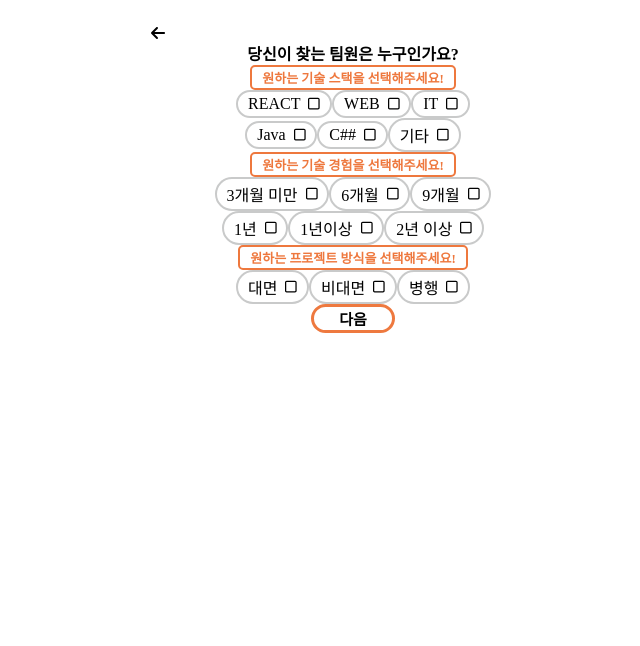
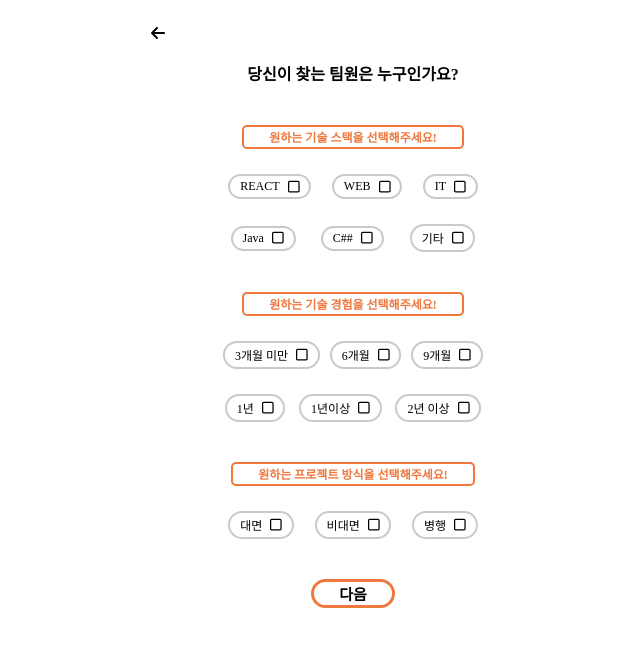
Before and after one commit to ppakjae/buildup, a React (Create React App) app in the folder buildupproject/frontend/: page /select_condition in a window 1280 px wide. Shown: the top 646 px of the page, without its empty margins (287-927 px from the left). Built offline with nearby package versions, Linux system fonts and the light colour scheme; a web font is replaced by a local one.

Commit message:
8.17 last

```diff
--- a/buildupproject/frontend/src/cmp/FindMember.jsx
+++ b/buildupproject/frontend/src/cmp/FindMember.jsx
@@ -16,7 +16,24 @@ const Find_member = () => {
   const goSelectCondition = () => {
     navigate("/select_condition");
   };
-  const [backgroundColor, setOrange] = useState("transparent");
+  const [back1, setOrange1] = useState("transparent");
+  const [back2, setOrange2] = useState("transparent");
+  const [back3, setOrange3] = useState("transparent");
+  const [back4, setOrange4] = useState("transparent");
+
+  const toggleBackground1 = () => {
+    setOrange1((back1) => !back1);
+  };
+  const toggleBackground2 = () => {
+    setOrange2((back2) => !back2);
+  };
+  const toggleBackground3 = () => {
+    setOrange3((back3) => !back3);
+  };
+  const toggleBackground4 = () => {
+    setOrange4((back4) => !back4);
+  };
+
 
   return (
     <>
@@ -27,40 +44,32 @@ const Find_member = () => {
         />
       </BackHeader>
       <FindMain>
-        <p className="score600" style={{ fontSize: "100%" }}>당신이 찾는 팀원은 누구인가요?</p>
-        <OrangeTextBox className="score600">
+        <p className="score600" style={{ fontSize: "100%", marginTop: "20px" }}>당신이 찾는 팀원은 누구인가요?</p>
+        <OrangeTextBox className="score600" style={{ marginTop: "40px" }}>
             당신이 찾는 팀원의 분야를 선택해주세요!
         </OrangeTextBox>
         <MemberBoxCover>
-            <MemberBox onClick={() => {
-                setOrange('#ff9866');
-            }} type="button" style={{backgroundColor}}>
+            <MemberBox onClick={toggleBackground1} type="button" style={{backgroundColor: back1 ? 'transparent' : '#ff9866' }}>
                 <img src="/img/members/product_planner.png" alt="product_planner.png" style={{ height:"62px", marginBottom:"20px" }}/>
                 <p className="score600">기획자</p>
 
             </MemberBox>
-            <MemberBox onClick={() => {
-                setOrange('#ff9866');
-            }} type="button" style={{backgroundColor}}>
+            <MemberBox onClick={toggleBackground2} type="button" style={{backgroundColor: back2 ? 'transparent' : '#ff9866' }}>
                 <img src="/img/members/developer.png" alt="developer.png" style={{ height:"62px", marginBottom:"20px" }}/>
                 <p className="score600">개발자</p>
             </MemberBox>
         </MemberBoxCover>
         <MemberBoxCover>
-            <MemberBox onClick={() => {
-                setOrange('#ff9866');
-            }} type="button" style={{backgroundColor}}>
+            <MemberBox onClick={toggleBackground3} type="button" style={{backgroundColor: back3 ? 'transparent' : '#ff9866' }}>
                 <img src="/img/members/designer.png" alt="designer.png" style={{ height:"62px", marginBottom:"20px" }}/>
                 <p className="score600">디자이너</p>
             </MemberBox>
-            <MemberBox onClick={() => {
-                setOrange('#ff9866');
-            }} type="button" style={{backgroundColor}}>
+            <MemberBox onClick={toggleBackground4} type="button" style={{backgroundColor: back4 ? 'transparent' : '#ff9866' }}>
                 <img src="/img/members/maketer.png" alt="maketer.png" style={{ height:"62px", marginBottom:"20px" }}/>
                 <p className="score600">마케터</p>
             </MemberBox>
         </MemberBoxCover>
-        <MainButton onClick={goSelectCondition} type="button" className="score600" style={{ padding: "1px 25px", fontSize: "15px"}}>
+        <MainButton onClick={goSelectCondition} type="button" className="score600" style={{ padding: "1px 25px", fontSize: "15px", magingTop: "70px"}}>
                 다음
         </MainButton>
       </FindMain>
--- a/buildupproject/frontend/src/cmp/SelectCondition.jsx
+++ b/buildupproject/frontend/src/cmp/SelectCondition.jsx
@@ -1,5 +1,5 @@
-import React from "react";
-import { faArrowLeft } from "@fortawesome/free-solid-svg-icons";
+import React, { useState } from "react";
+import { faArrowLeft, faSquareCheck } from "@fortawesome/free-solid-svg-icons";
 import { faSquare } from "@fortawesome/free-regular-svg-icons";
 import { useNavigate } from "react-router-dom";
 
@@ -7,13 +7,76 @@ import {
   BackHeader,
   FindMain,
   OrangeTextBox,
-  MemberBoxCover,
+  ConditionBoxCover,
   ConditionBtn,
   MainButton,
 } from "../styledComponents";
 import { FontAwesomeIcon } from "@fortawesome/react-fontawesome";
 
 const Select_condition = () => {
+    const [checkbox1, setCheckbox1] = useState(true);
+    const [checkbox2, setCheckbox2] = useState(true);
+    const [checkbox3, setCheckbox3] = useState(true);
+    const [checkbox4, setCheckbox4] = useState(true);
+    const [checkbox5, setCheckbox5] = useState(true);
+    const [checkbox6, setCheckbox6] = useState(true);
+    const [checkbox7, setCheckbox7] = useState(true);
+    const [checkbox8, setCheckbox8] = useState(true);
+    const [checkbox9, setCheckbox9] = useState(true);
+    const [checkbox10, setCheckbox10] = useState(true);
+    const [checkbox11, setCheckbox11] = useState(true);
+    const [checkbox12, setCheckbox12] = useState(true);
+    const [checkbox13, setCheckbox13] = useState(true);
+    const [checkbox14, setCheckbox14] = useState(true);
+    const [checkbox15, setCheckbox15] = useState(true);
+
+
+    const toggleCheckbox1 = () => {
+        setCheckbox1((checkbox1) => !checkbox1);
+    };
+    const toggleCheckbox2 = () => {
+        setCheckbox2((checkbox2) => !checkbox2);
+    };
+    const toggleCheckbox3 = () => {
+        setCheckbox3((checkbox3) => !checkbox3);
+    };
+    const toggleCheckbox4 = () => {
+        setCheckbox4((checkbox4) => !checkbox4);
+    };
+    const toggleCheckbox5 = () => {
+        setCheckbox5((checkbox5) => !checkbox5);
+    };
+    const toggleCheckbox6 = () => {
+        setCheckbox6((checkbox6) => !checkbox6);
+    };
+    const toggleCheckbox7 = () => {
+        setCheckbox7((checkbox7) => !checkbox7);
+    };
+    const toggleCheckbox8 = () => {
+        setCheckbox8((checkbox8) => !checkbox8);
+    };
+    const toggleCheckbox9 = () => {
+        setCheckbox9((checkbox9) => !checkbox9);
+    };
+    const toggleCheckbox10 = () => {
+        setCheckbox10((checkbox10) => !checkbox10);
+    };
+    const toggleCheckbox11 = () => {
+        setCheckbox11((checkbox11) => !checkbox11);
+    };
+    const toggleCheckbox12 = () => {
+        setCheckbox12((checkbox12) => !checkbox12);
+    };
+    const toggleCheckbox13 = () => {
+        setCheckbox13((checkbox13) => !checkbox13);
+    };
+    const toggleCheckbox14 = () => {
+        setCheckbox14((checkbox14) => !checkbox14);
+    };
+    const toggleCheckbox15 = () => {
+        setCheckbox15((checkbox15) => !checkbox15);
+    };
+
     const navigate = useNavigate();
     const goSimilarMember = () => {
         navigate("/similar_member");
@@ -25,117 +88,192 @@ const Select_condition = () => {
         <FontAwesomeIcon icon={faArrowLeft} style={{ padding: "25px 0 0 23px", color: "" }} />
       </BackHeader>
       <FindMain>
-        <p className="score600" style={{ fontSize: "100%" }}>
+        <p className="score600" style={{ fontSize: "100%", marginTop: "20px" }}>
           당신이 찾는 팀원은 누구인가요?
         </p>
-        <OrangeTextBox className="score600">원하는 기술 스택을 선택해주세요!</OrangeTextBox>
-        <MemberBoxCover>
-          <ConditionBtn type="button">
-            <p className="score500" style={{ fontSize: "16px", marginRight: "8px" }}>
+        <OrangeTextBox className="score600" style={{ marginTop: "40px" }}>원하는 기술 스택을 선택해주세요!</OrangeTextBox>
+        <ConditionBoxCover>
+            <ConditionBtn type="button" onClick={toggleCheckbox1}>
+                <p className="score500" style={{ fontSize: "12px", marginRight: "8px" }}>
                 REACT
                 </p>
+                {checkbox1 ? (
                        <FontAwesomeIcon icon={faSquare} />
+                    ) : (
+                       <FontAwesomeIcon icon={faSquareCheck} />
+                    )}
+
             </ConditionBtn>
-          <ConditionBtn type="button">
-            <p className="score500" style={{ fontSize: "16px", marginRight: "8px" }}>
+            <ConditionBtn type="button" onClick={toggleCheckbox2}>
+                <p className="score500" style={{ fontSize: "12px", marginRight: "8px" }}>
                 WEB
                 </p>
+                {checkbox2 ? (
                        <FontAwesomeIcon icon={faSquare} />
+                    ) : (
+                       <FontAwesomeIcon icon={faSquareCheck} />
+                    )}
+
             </ConditionBtn>
-          <ConditionBtn type="button">
-            <p className="score500" style={{ fontSize: "16px", marginRight: "8px" }}>
+            <ConditionBtn type="button" onClick={toggleCheckbox3}>
+                <p className="score500" style={{ fontSize: "12px", marginRight: "8px" }}>
                 IT
                 </p>
+                {checkbox3 ? (
                        <FontAwesomeIcon icon={faSquare} />
+                    ) : (
+                       <FontAwesomeIcon icon={faSquareCheck} />
+                    )}
+
             </ConditionBtn>
-        </MemberBoxCover>
-        <MemberBoxCover>
-          <ConditionBtn type="button">
-            <p className="score500" style={{ fontSize: "16px", marginRight: "8px" }}>
+        </ConditionBoxCover>
+        <ConditionBoxCover>
+            <ConditionBtn type="button" onClick={toggleCheckbox4}>
+                <p className="score500" style={{ fontSize: "12px", marginRight: "8px" }}>
                 Java
                 </p>
+                {checkbox4 ? (
                        <FontAwesomeIcon icon={faSquare} />
+                    ) : (
+                       <FontAwesomeIcon icon={faSquareCheck} />
+                    )}
+
             </ConditionBtn>
-          <ConditionBtn type="button">
-            <p className="score500" style={{ fontSize: "16px", marginRight: "8px" }}>
+            <ConditionBtn type="button" onClick={toggleCheckbox5}>
+                <p className="score500" style={{ fontSize: "12px", marginRight: "8px" }}>
                 C##
                 </p>
+                {checkbox5 ? (
                        <FontAwesomeIcon icon={faSquare} />
+                    ) : (
+                       <FontAwesomeIcon icon={faSquareCheck} />
+                    )}
+
             </ConditionBtn>
-          <ConditionBtn type="button">
-            <p className="score500" style={{ fontSize: "16px", marginRight: "8px" }}>
+            <ConditionBtn type="button" onClick={toggleCheckbox6}>
+                <p className="score500" style={{ fontSize: "12px", marginRight: "8px" }}>
                 기타
                 </p>
+                {checkbox6 ? (
                        <FontAwesomeIcon icon={faSquare} />
+                    ) : (
+                       <FontAwesomeIcon icon={faSquareCheck} />
+                    )}
+
             </ConditionBtn>
-        </MemberBoxCover>
-        <OrangeTextBox className="score600">원하는 기술 경험을 선택해주세요!</OrangeTextBox>
-        <MemberBoxCover>
-          <ConditionBtn type="button">
-            <p className="score500" style={{ fontSize: "16px", marginRight: "8px" }}>
+            </ConditionBoxCover>
+            <OrangeTextBox className="score600" style={{ marginTop: "40px" }}>원하는 기술 경험을 선택해주세요!</OrangeTextBox>
+            <ConditionBoxCover>
+            <ConditionBtn type="button" onClick={toggleCheckbox7}>
+                <p className="score500" style={{ fontSize: "12px", marginRight: "8px" }}>
                 3개월 미만
                 </p>
+                {checkbox7 ? (
                        <FontAwesomeIcon icon={faSquare} />
+                    ) : (
+                       <FontAwesomeIcon icon={faSquareCheck} />
+                    )}
+
             </ConditionBtn>
-          <ConditionBtn type="button">
-            <p className="score500" style={{ fontSize: "16px", marginRight: "8px" }}>
+            <ConditionBtn type="button" onClick={toggleCheckbox8}>
+                <p className="score500" style={{ fontSize: "12px", marginRight: "8px" }}>
                 6개월
                 </p>
+                {checkbox8 ? (
                        <FontAwesomeIcon icon={faSquare} />
+                    ) : (
+                       <FontAwesomeIcon icon={faSquareCheck} />
+                    )}
+
             </ConditionBtn>
-          <ConditionBtn type="button">
-            <p className="score500" style={{ fontSize: "16px", marginRight: "8px" }}>
+            <ConditionBtn type="button" onClick={toggleCheckbox9}>
+                <p className="score500" style={{ fontSize: "12px", marginRight: "8px" }}>
                 9개월
                 </p>
+                {checkbox9 ? (
                        <FontAwesomeIcon icon={faSquare} />
+                    ) : (
+                       <FontAwesomeIcon icon={faSquareCheck} />
+                    )}
+
             </ConditionBtn>
-        </MemberBoxCover>
-        <MemberBoxCover>
-          <ConditionBtn type="button">
-            <p className="score500" style={{ fontSize: "16px", marginRight: "8px" }}>
+        </ConditionBoxCover>
+        <ConditionBoxCover>
+          <ConditionBtn type="button" onClick={toggleCheckbox10}>
+            <p className="score500" style={{ fontSize: "12px", marginRight: "8px" }}>
               1년
             </p>
+            {checkbox10 ? (
                        <FontAwesomeIcon icon={faSquare} />
+                    ) : (
+                       <FontAwesomeIcon icon={faSquareCheck} />
+                    )}
+
           </ConditionBtn>
-          <ConditionBtn type="button">
-            <p className="score500" style={{ fontSize: "16px", marginRight: "8px" }}>
+          <ConditionBtn type="button" onClick={toggleCheckbox11}>
+            <p className="score500" style={{ fontSize: "12px", marginRight: "8px" }}>
               1년이상
             </p>
+            {checkbox11 ? (
                        <FontAwesomeIcon icon={faSquare} />
+                    ) : (
+                       <FontAwesomeIcon icon={faSquareCheck} />
+                    )}
+
           </ConditionBtn>
-          <ConditionBtn type="button">
-            <p className="score500" style={{ fontSize: "16px", marginRight: "8px" }}>
+          <ConditionBtn type="button" onClick={toggleCheckbox12}>
+            <p className="score500" style={{ fontSize: "12px", marginRight: "8px" }}>
               2년 이상
             </p>
+            {checkbox12 ? (
                        <FontAwesomeIcon icon={faSquare} />
+                    ) : (
+                       <FontAwesomeIcon icon={faSquareCheck} />
+                    )}
+
           </ConditionBtn>
-        </MemberBoxCover>
-        <OrangeTextBox className="score600">원하는 프로젝트 방식을 선택해주세요!</OrangeTextBox>
-        <MemberBoxCover>
-          <ConditionBtn type="button">
-            <p className="score500" style={{ fontSize: "16px", marginRight: "8px" }}>
+        </ConditionBoxCover>
+        <OrangeTextBox className="score600" style={{ marginTop: "40px" }}>원하는 프로젝트 방식을 선택해주세요!</OrangeTextBox>
+        <ConditionBoxCover>
+          <ConditionBtn type="button" onClick={toggleCheckbox13}>
+            <p className="score500" style={{ fontSize: "12px", marginRight: "8px" }}>
               대면
             </p>
+            {checkbox13 ? (
                        <FontAwesomeIcon icon={faSquare} />
+                    ) : (
+                       <FontAwesomeIcon icon={faSquareCheck} />
+                    )}
+
           </ConditionBtn>
-          <ConditionBtn type="button">
-            <p className="score500" style={{ fontSize: "16px", marginRight: "8px" }}>
+          <ConditionBtn type="button" onClick={toggleCheckbox14}>
+            <p className="score500" style={{ fontSize: "12px", marginRight: "8px" }}>
               비대면
             </p>
+            {checkbox14 ? (
                        <FontAwesomeIcon icon={faSquare} />
+                    ) : (
+                       <FontAwesomeIcon icon={faSquareCheck} />
+                    )}
+
           </ConditionBtn>
-          <ConditionBtn type="button">
-            <p className="score500" style={{ fontSize: "16px", marginRight: "8px" }}>
+          <ConditionBtn type="button" onClick={toggleCheckbox15}>
+            <p className="score500" style={{ fontSize: "12px", marginRight: "8px" }}>
               병행
             </p>
+            {checkbox15 ? (
                        <FontAwesomeIcon icon={faSquare} />
+                    ) : (
+                       <FontAwesomeIcon icon={faSquareCheck} />
+                    )}
+
           </ConditionBtn>
-        </MemberBoxCover>
+        </ConditionBoxCover>
         <MainButton
           onClick={goSimilarMember}
           type="button"
           className="score600"
-          style={{ padding: "1px 25px", fontSize: "15px" }}
+          style={{ padding: "1px 25px", fontSize: "15px", marginTop: "40px"}}
         >
           다음
         </MainButton>
--- a/buildupproject/frontend/src/styledComponents.js
+++ b/buildupproject/frontend/src/styledComponents.js
@@ -224,9 +224,9 @@ export const FindMain = styled.div`
 
 export const OrangeTextBox = styled.p`
     color: #EE783E;
-    font-size: 13px;
+    font-size: 12px;
     border: 2px solid #EE783E;
-    padding: 1px 10px;
+    padding: 1px 25px;
     border-radius: 5px;
 `
 
@@ -243,12 +243,20 @@ export const MemberBox = styled.button`
     border: 2px solid #C9CACA;
     border-radius: 10px;
     padding: 10px 12px 7px 12px;
-    margin: 0px 10px;
+    margin: 50px 30px 10px 30px;
     background-color: transparent;
     &:hover {
         background-color: #ff9866;
         border: 2px solid #ff9866;
     };
+`
+
+export const ConditionBoxCover = styled.div`
+    display: flex;
+    align-items: center;
+    flex-wrap: wrap;
+    width: 270px;
+    justify-content: space-around;
 `
 
 export const ConditionBtn = styled.button`
@@ -258,7 +266,9 @@ export const ConditionBtn = styled.button`
     border: 2px solid #C9CACA;
     border-radius: 20px;
     background-color: transparent;
+    margin-top: 25px;
 `
+
 export const SimilarMemberDiv = styled.div`
     display: flex;
     flex-direction: column;
```
Lines whose indentation alone changed are shown as unchanged.
